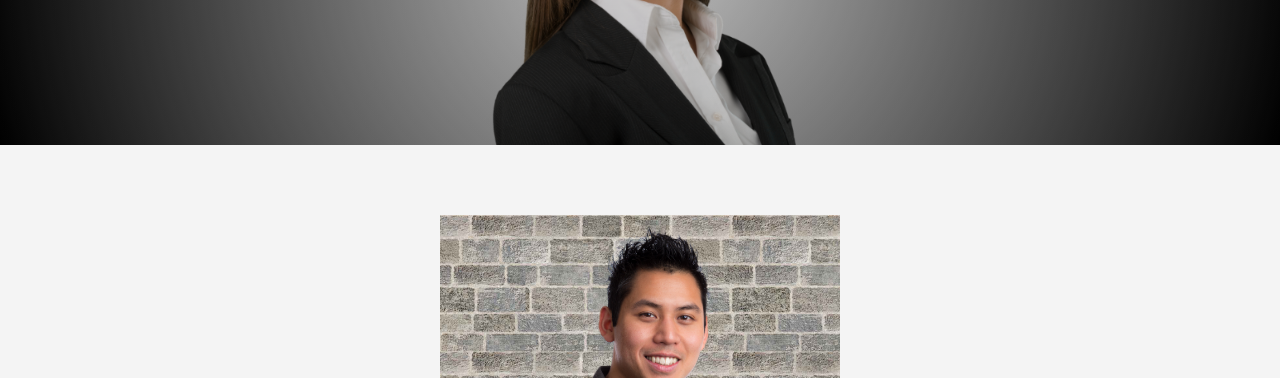
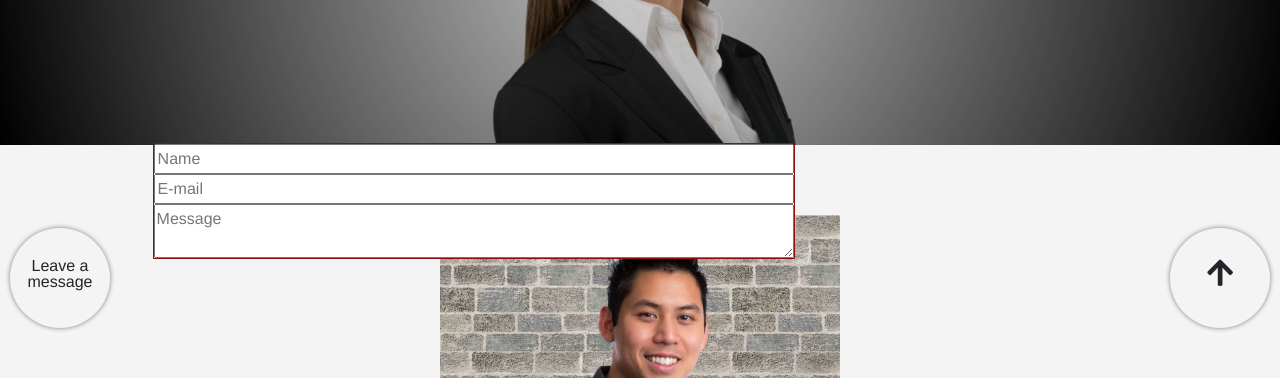
Before and after one commit to oksimano/FAshion-site, a plain HTML site: page index.html in a window 1280 px wide. Shown: the part 422-800 px from the top of the page. Drawn offline with Linux system fonts and the light colour scheme.

Commit message:
building

```diff
--- a/index.html
+++ b/index.html
@@ -198,19 +198,18 @@
     </footer>
     <div class="under__footer">Copyright &copy; Gianni Bellini</div>
     <div class="circle back">
-      <i class="fa fa-arrow-circle-up" aria-hidden="true"></i>
+      <i class="fa fa-arrow-up" aria-hidden="true"></i>
     </div>
-    <div class="circle form">
+    <div class="circle leave">
       <p>Leave a message</p>
-      <form action="#" method="post">
+    </div>
+    <form
+      action="#"
+      method="post"
+      class="form d-flex flex-column position-fixed"
+    >
       <label class="form__label">
-          <input
-            type="text"
-            name="name"
-            placeholder="Name"
-            class="form__input"
-          />
-          Name
+        <input type="text" name="name" placeholder="Name" class="form__input" />
       </label>
       <label class="form__label">
         <input
@@ -218,13 +217,10 @@
           name="email"
           placeholder="E-mail"
           class="form__input"
-          />E-mail
+        />
       </label>
-        <textarea name="message" placeholder="Message" class="form__textarea">
-Your message</textarea
-        >
+      <textarea placeholder="Message" class="form__textarea"></textarea>
     </form>
-    </div>
     <script src="./Assets/bootstrap-5.0.0-beta1-dist/js/bootstrap.bundle.js"></script>
   </body>
 </html>
--- a/scss/main.scss
+++ b/scss/main.scss
@@ -121,3 +121,42 @@ nav {
   padding: 2rem 0;
   font-size: 2rem;
 }
+
+.circle {
+  box-shadow: 0px 0px 5px grey;
+  border-radius: 50%;
+  text-align: center;
+  height: 100px;
+  width: 100px;
+  position: fixed;
+  bottom: 50px;
+  z-index: 5;
+  background: $primary-color;
+  cursor: pointer;
+  user-select: none;
+}
+.back {
+  right: 10px;
+  .fa {
+    font-size: 3rem;
+    padding-top: 3rem;
+  }
+}
+.leave {
+  left: 10px;
+  p {
+    padding-top: 3rem;
+    line-height: 1;
+  }
+}
+
+.form {
+  z-index: 10;
+  outline: 1px solid $promo-color;
+  bottom: 15%;
+  width: 50vw;
+  left: 12%;
+  &__input {
+    width: 100%;
+  }
+}
```
Also changed, not shown: css/main.css. Lines whose indentation alone changed are shown as unchanged.
